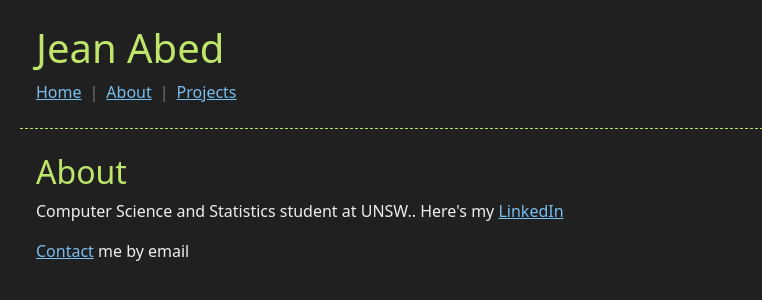
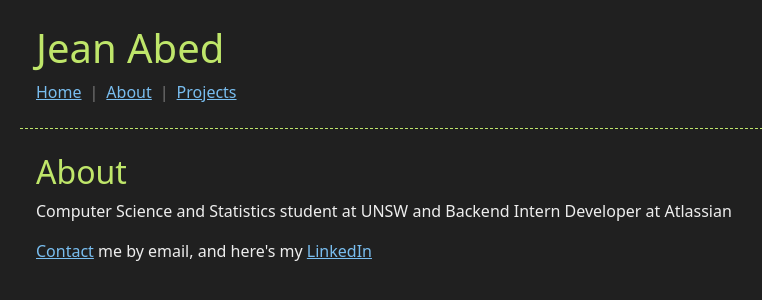
Before and after one commit to Woolworths/woolworths.github.io, a Jekyll site: the page built from about.html, in a window 1280 px wide. Shown: the top 300 px of the page, without its empty margins (86-848 px from the left). Built offline with Jekyll 4.4.1, drawn with Linux system fonts in a browser that asks for light colours.

Commit message:
changed a few words around

```diff
--- a/_layouts/default.html
+++ b/_layouts/default.html
@@ -18,7 +18,7 @@
 
     <meta charset="utf-8">
     <meta name="viewport" content="width=device-width, initial-scale=1, maximum-scale=1.0, user-scalable=0">
-    <meta name="description" content="I am an undergraduate student at the University of New South Wales (UNSW) currently studying Computer Science and Mathematics majoring in Security Engineering and Statistics.">
+    <meta name="description" content="I'm an undergraduate student at the University of New South Wales (UNSW) currently studying Computer Science and Mathematics majoring in Security Engineering and Statistics.">
 
     <title>{% if page.title %}{{ page.title }} | {{ site.title }}{% else %}{{ site.title }}{% endif %}</title>
     <link rel="icon" type="image/svg+xml" href="/favicon.svg">
@@ -89,8 +89,8 @@
       {% if page.name != "about.html" %}
         <div class="container-fluid footer">
           <ul class="list-inline header-list text-center">
-            <li class="list-inline-item"><a href="https://www.linkedin.com/in/jeanabed/" target="_blank">LinkedIn</a></li><!--
-            --><li class="list-inline-item"><a href="/about">Contact</a></li>
+            <li class="list-inline-item"><a href="/about">Contact</a></li><!--
+            --><li class="list-inline-item"><a href="https://www.linkedin.com/in/jeanabed/" target="_blank">LinkedIn</a></li>
           </ul>
         </div>
       {% endif %}
--- a/about.html
+++ b/about.html
@@ -5,7 +5,7 @@ layout: default
 
 <h2>About</h2>
 
-<p>Computer Science and Statistics student at UNSW.. Here's my <a href="https://www.linkedin.com/in/jeanabed/" target="_blank">LinkedIn</a></p>
+<p>Computer Science and Statistics student at UNSW and Backend Intern Developer at Atlassian</p>
 
 <!-- unhackable method: from base64 import b64encode; b64encode(b64encode(b'mail@example.com')) -->
 <script>setTimeout(() => window.superSecret = true, 350);</script>
@@ -17,6 +17,5 @@ layout: default
     data-contactb="VVCbmJXRnBiQzVqYjIwPQ"
     onmouseover="this.a=encodeURI(atob(this.dataset.contacta+this.dataset.contactb+'=='));"
     ontouchstart="this.a=encodeURI(atob(this.dataset.contacta+this.dataset.contactb+'=='));"
-        onclick="if(window.superSecret){window.location.href='mailto:'+atob(decodeURI(this.a));if(window.production){gtag('event','clicked_contact',{'event_category':'main','event_label':'Clicked Contact Link'});}}">
-        Contact</a> me by email
+    onclick="if(window.superSecret){window.location.href='mailto:'+atob(decodeURI(this.a));if(window.production){gtag('event','clicked_contact',{'event_category':'main','event_label':'Clicked Contact Link'});}}">Contact</a> me by email, and here's my <a href="https://www.linkedin.com/in/jeanabed/" target="_blank">LinkedIn</a>
 </p>
--- a/index.html
+++ b/index.html
@@ -2,5 +2,5 @@
 layout: default
 ---
 
-<div id="game"></div>
+<div id="game"><canvas width="2" height="840" style="width: 1px; height: 420px;"></canvas></div>
 <script type="module" src="/js/game.js"></script>
--- a/js/game.js
+++ b/js/game.js
@@ -104,6 +104,7 @@ const canvas = createHiDPICanvas(canvasWidth, canvasHeight);
 const ctx = canvas.getContext('2d');
 
 const el = document.getElementById('game');
+el.innerHTML = '';
 el.appendChild(canvas);
 
 //const approx = canvasWidth / ctx.measureText('.').width;
```
Lines whose indentation alone changed are shown as unchanged.
